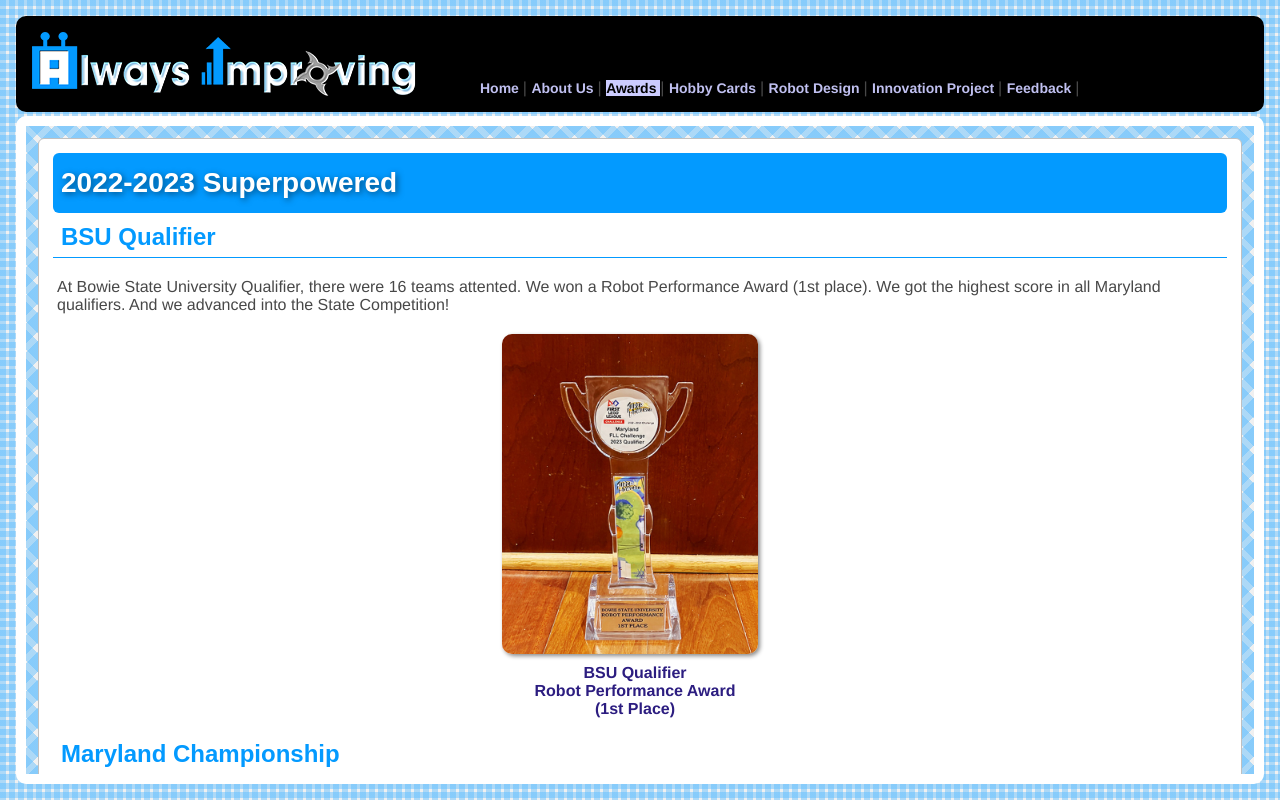
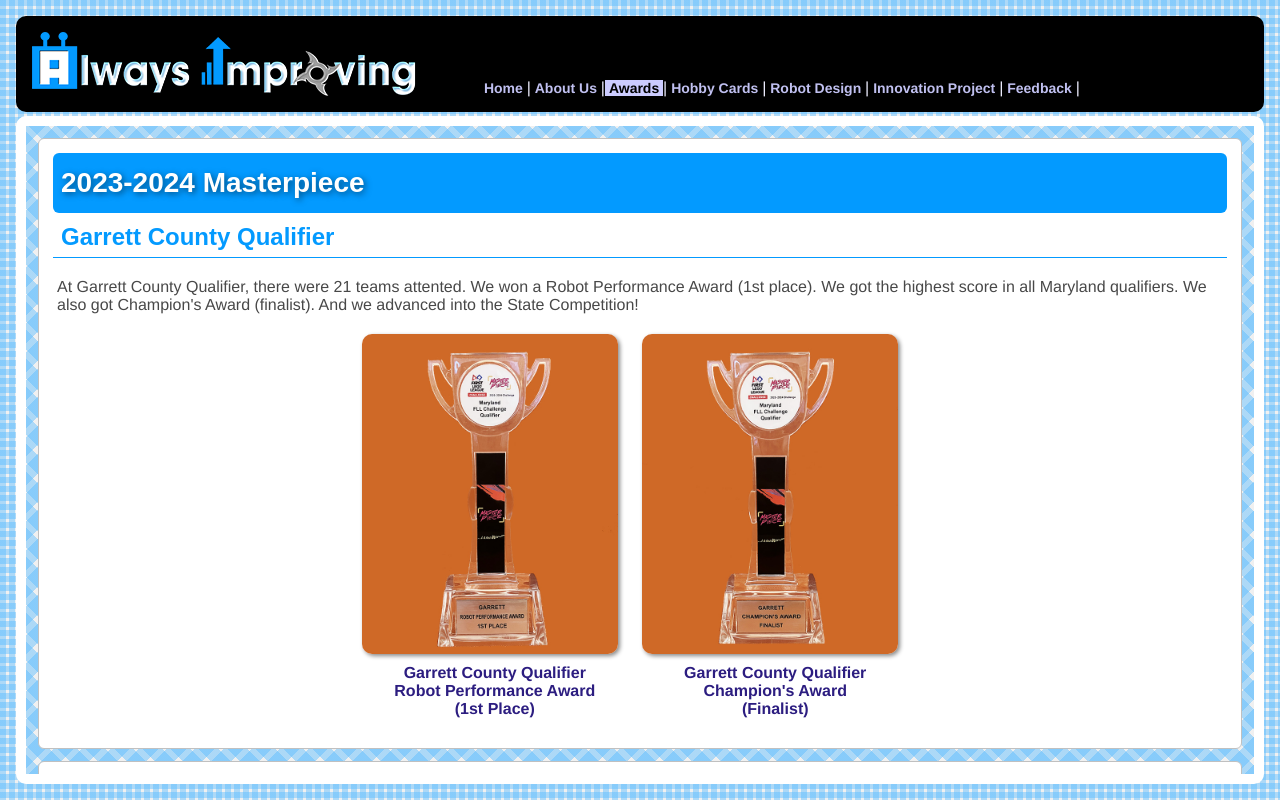
Before and after one commit to alwaysimprovingrobotics/alwaysimprovingrobotics.github.io, a plain HTML site: page awards.html in a window 1280 px wide. Drawn offline with Linux system fonts and the light colour scheme.

Commit message:
added trophy pictures

```diff
--- a/awards.html
+++ b/awards.html
@@ -31,6 +31,27 @@
 	<div id="navi"></div>
 
 	<div id="frame">
+		<div class="box" style="margin-bottom: 12px;">
+			<div class="title">2023-2024 Masterpiece</div>
+			<div class="title2">Garrett County Qualifier</div>
+			<hr>
+			<p>At Garrett County Qualifier, there were 21 teams attented. We won a Robot Performance Award (1st place). We got the highest score in all Maryland qualifiers. We also got Champion's Award (finalist). And we advanced into the State Competition!</p>
+			<div style="width:100%;text-align:center;">
+				<span>
+					<img src="awards/2023_01.jpg" width="256" height="320">
+					<br>Garrett County Qualifier
+					<br>Robot Performance Award
+					<br>(1st Place)
+				</span>
+				<span>
+					<img src="awards/2023_02.jpg" width="256" height="320">
+					<br>Garrett County Qualifier
+					<br>Champion's Award
+					<br>(Finalist)
+				</span>
+			</div>
+		</div>
+
 		<div class="box" style="margin-bottom: 12px;">
 			<div class="title">2022-2023 Superpowered</div>
 			<div class="title2">BSU Qualifier</div>
--- a/css/main.css
+++ b/css/main.css
@@ -33,6 +33,7 @@ table, td {
 
 #navi {
 	position:fixed;
+	color: #eef;
 }
 
 #navi .menu_selected {
--- a/js/main.js
+++ b/js/main.js
@@ -41,9 +41,9 @@ function print_header(n) {
 	var str = "";
 	for(var i=0; i<items.length; i++) {
 		if(n == items[i][0])
-			str += '<span class="menu_selected"> ' + items[i][1] + ' </span> | ';
+			str += '<span class="menu_selected">&nbsp;' + items[i][1] + '&nbsp;</span>|';
 		else
-			str += '<span class="menu"><a href="' + items[i][2] + '"> ' + items[i][1] + ' </a></span> | ';
+			str += '<span class="menu"><a href="' + items[i][2] + '">&nbsp;' + items[i][1] + '&nbsp;</a></span>|';
 	}
 
 	$("navi").innerHTML = str;
```
Also changed, not shown: index.html (+2 -2 lines), awards/2023_01.jpg (added), awards/2023_02.jpg (added).
